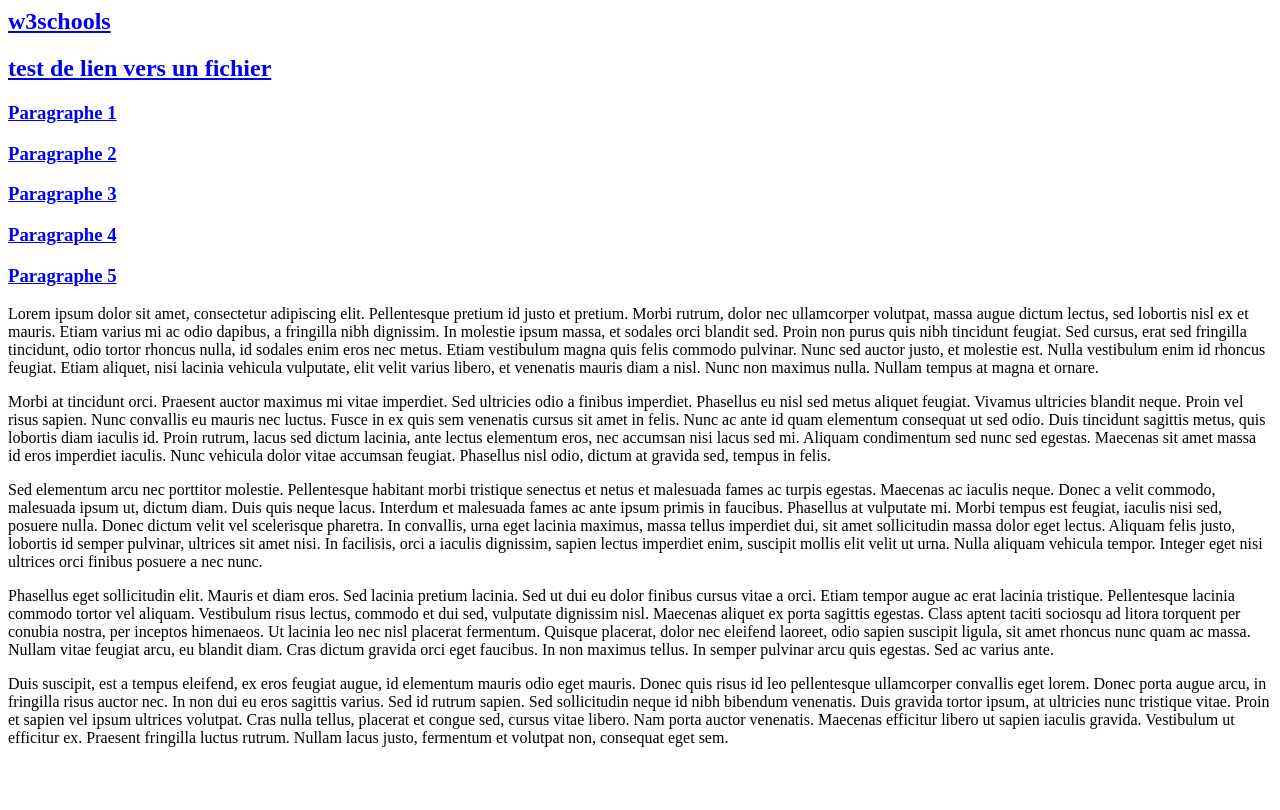
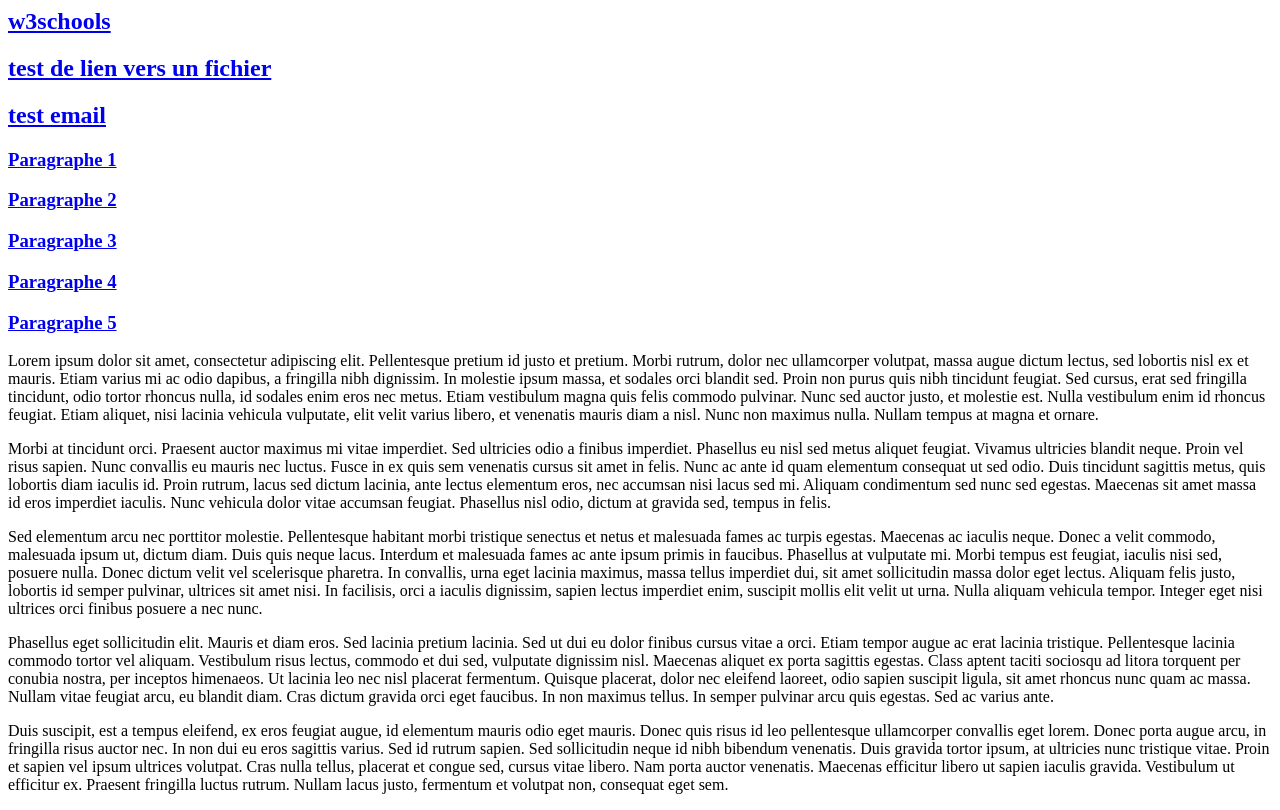
Before and after one commit to sebgras/cours_html, a plain HTML site: page signets.html in a window 1280 px wide. Drawn offline with Linux system fonts and the light colour scheme.

Commit message:
tests de lien email

```diff
--- a/signets.html
+++ b/signets.html
@@ -7,6 +7,7 @@
 <body>
     <h2><a href="https://www.w3schools.com/" target="_blank">w3schools</a></h2>
     <h2><a href="document/GIT FLOW.pdf" target="_blank">test de lien vers un fichier</a></h2>
+    <h2><a href = "mailto:adresse ">test email</a></h2>
     <h3><a href="#paragraphe1">Paragraphe 1</a></h3>
     <h3><a href="#paragraphe2">Paragraphe 2</a></h3>
     <h3><a href="#paragraphe3">Paragraphe 3</a></h3>
```
